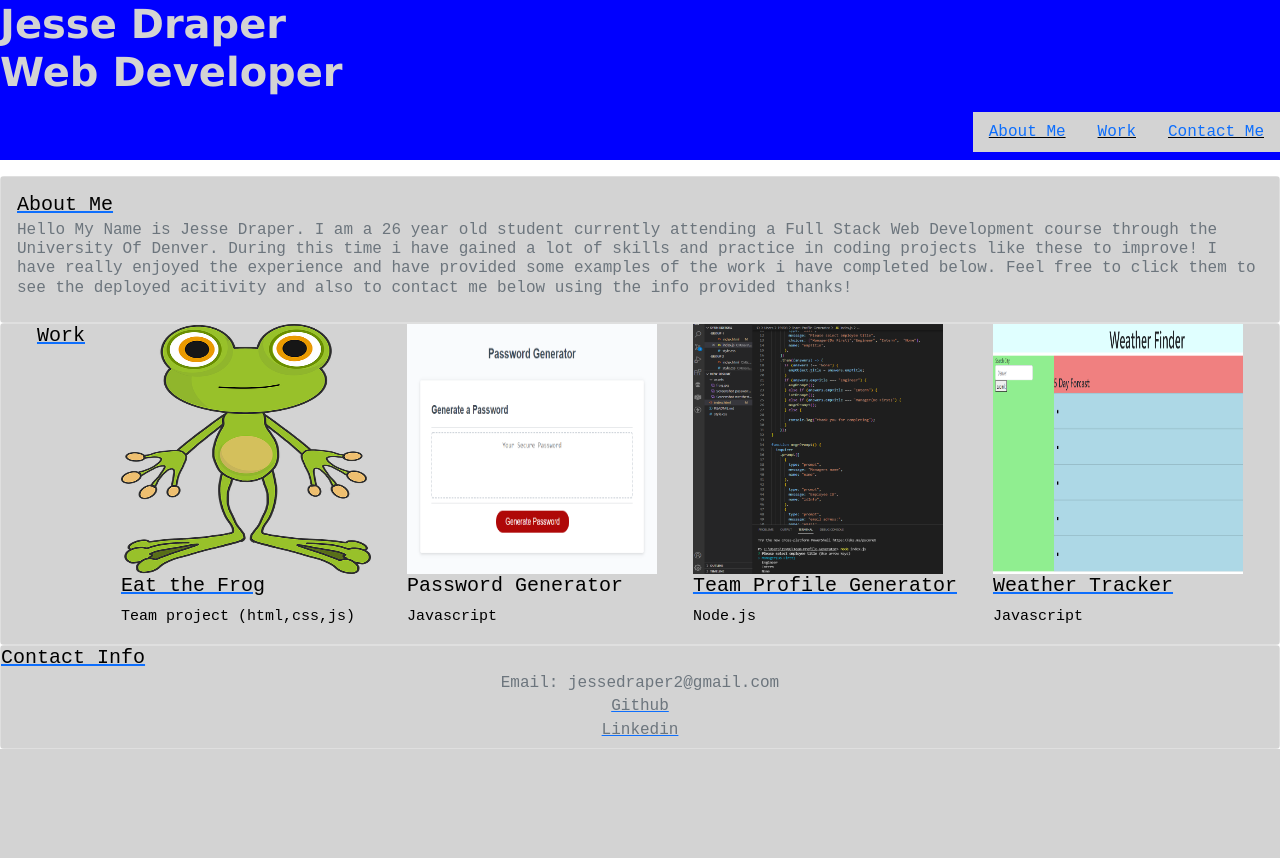
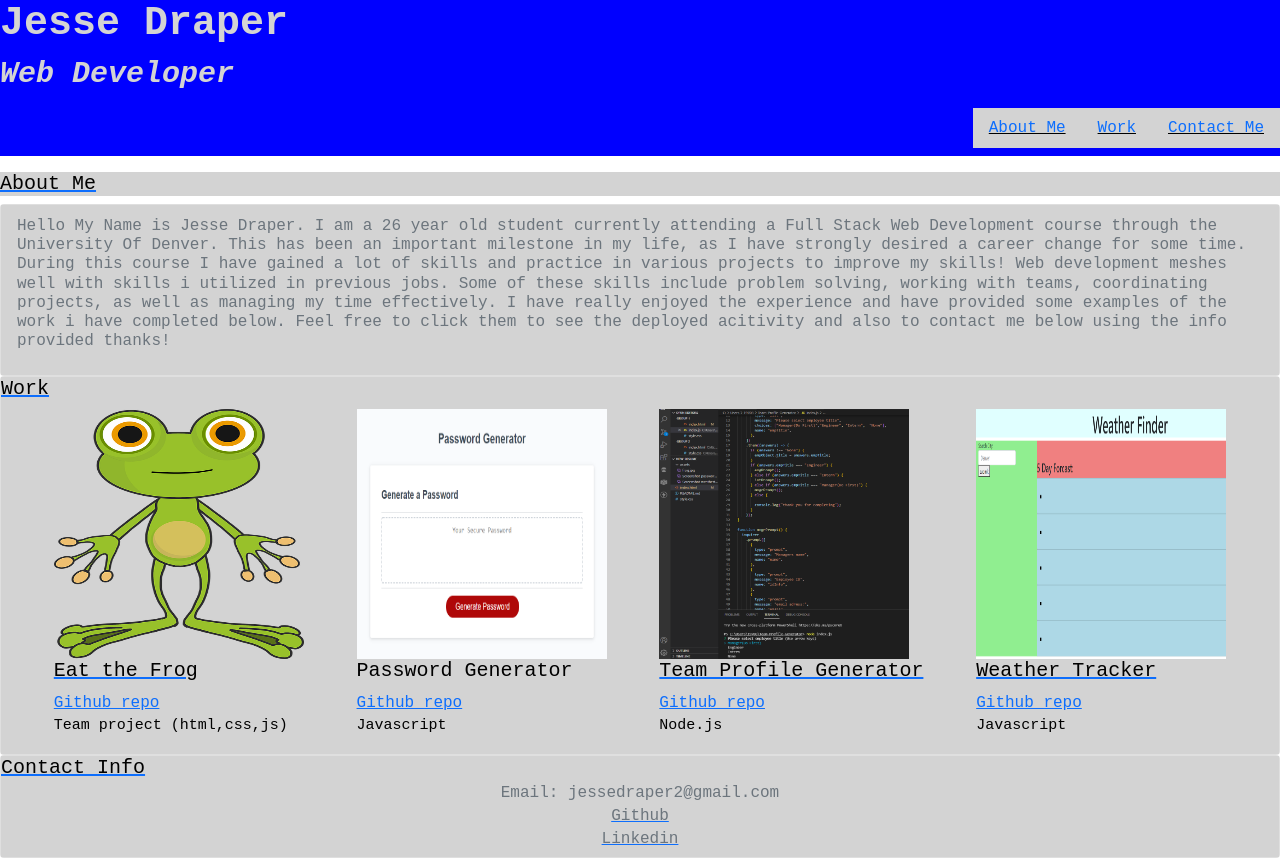
Before and after one commit to Konado22/New-Resume, a plain HTML site: page index.html in a window 1280 px wide. Before the commit the page ends 800 px from the top, so only its background shows below. Drawn offline with nearby package versions, Linux system fonts and the light colour scheme.

Commit message:
updates to resume structure

```diff
--- a/index.html
+++ b/index.html
@@ -13,47 +13,76 @@
 
 <body>
     <nav class="bannerstuff">
-        <h1 class="bigger">Jesse Draper <br> Web Developer</h1>
+        <h1 class="bigger">Jesse Draper<br></h1>
+        <h3 class="bigger" id="subheading"> Web Developer</h3>
+
         <ul class="navbar">
             <li> <a class="nav-link active" href="#About-Me"> About Me</a></li>
             <li> <a class="nav-link active" href="#Work">Work</a></li>
             <li> <a class="nav-link active" href="#Contact-Me">Contact Me</a></li>
         </ul>
     </nav>
+    <a href="#About-Me" class="card-link">
+        <h5 class="card-title">About Me</h5>
+    </a>
     <div class="card" id="About-Me" style="width: 100%;">
         <div class="card-body">
-            <a href="#About-Me" class="card-link">
+            <!-- <a href="#About-Me" class="card-link">
                 <h5 class="card-title">About Me</h5>
-            </a>
+            </a> -->
             <h6 class="card-subtitle mb-2 text-muted">Hello My Name is Jesse Draper. I am a 26 year old student
-                currently attending a Full Stack Web Development course through the University Of Denver. During this
-                time i have gained a lot of skills and practice in coding projects like these to improve! I have really
+                currently attending a Full Stack Web Development course through the University Of Denver. This has been
+                an important milestone in my life, as I have strongly desired a career change for some time. During this
+                course I have gained a lot of skills and practice in various projects to improve my skills! Web
+                development meshes well with skills i utilized in previous jobs. Some of these skills include problem
+                solving, working with teams, coordinating projects, as well as managing my time effectively. I have
+                really
                 enjoyed the experience and have provided some examples of the work i have completed below. Feel free to
                 click them to see the deployed acitivity and also to contact me below using the info provided thanks!
             </h6>
         </div>
     </div>
     <div class="card" id="Work" style="width: 100%;">
+        <a href="#Work" class="card-link">
+            <h5 class="card-title">Work</h5>
+        </a>
         <div class="card-body2">
-            <a href="#Work" class="card-link"><h5 class="card-title">Work</h5></a>
+            <!-- <a href="#Work" class="card-link"><h5 class="card-title">Work</h5></a> -->
             <div class="images">
-                <a href="https://msp4msps.github.io/eat_the_frog/"><img class="psuedo" src="assets\frog.jpg" alt="wall of led lights"></a>
-                <a href="https://msp4msps.github.io/eat_the_frog/"><h3>Eat the Frog</h3></a>
+                <a href="https://msp4msps.github.io/eat_the_frog/" target="_blank"><img class="psuedo"
+                        src="assets\frog.jpg" alt="wall of led lights"></a>
+                <a href="https://msp4msps.github.io/eat_the_frog/" target="_blank">
+                    <h3>Eat the Frog</h3>
+                </a>
+                <a href="https://github.com/msp4msps/eat_the_frog" target="_blank">Github repo</a>
                 <p>Team project (html,css,js)</p>
             </div>
             <div class="images">
-                <a href="https://konado22.github.io/Password-Generator/"><img src="assets\Screenshot passwordgen.png"></a>
-                <a href="https://konado22.github.io/Password-Generator/"></a><h3>Password Generator</h3></a>
-                <p >Javascript</p>
+                <a href="https://konado22.github.io/Password-Generator/" target="_blank"><img
+                        src="assets\Screenshot passwordgen.png"></a>
+                <a href="https://konado22.github.io/Password-Generator/" target="_blank"></a>
+                <h3>Password Generator</h3></a>
+                <a href="https://github.com/Konado22/Password-Generator" target="_blank">Github repo</a>
+
+                <p>Javascript</p>
             </div>
             <div class="images">
-                <a href="https://konado22.github.io/Day-Planner/"></a><img src="assets\Screenshot team profilegen.png"></a>
-                <a href="https://konado22.github.io/Day-Planner/"><h3>Team Profile Generator</h3></a>
+                <a href="https://konado22.github.io/Day-Planner/" target="_blank"></a><img
+                    src="assets\Screenshot team profilegen.png"></a>
+                <a href="https://konado22.github.io/Day-Planner/" target="_blank">
+                    <h3>Team Profile Generator</h3>
+                </a>
+                <a href="https://github.com/msp4msps/eat_the_frog" target="_blank">Github repo</a>
+
                 <p>Node.js</p>
             </div>
             <div class="images">
-                <a href="https://konado22.github.io/Weather-Tracker/"><img src="assets\Screenshot weathertracker.png"></a>
-                <a href="https://konado22.github.io/Weather-Tracker/"><h3>Weather Tracker</h3></a>
+                <a href="https://konado22.github.io/Weather-Tracker/" target="_blank"><img
+                        src="assets\Screenshot weathertracker.png"></a>
+                <a href="https://konado22.github.io/Weather-Tracker/" target="_blank">
+                    <h3>Weather Tracker</h3>
+                </a>
+                <a href="https://github.com/msp4msps/eat_the_frog" target="_blank">Github repo</a>
                 <p>Javascript</p>
             </div>
 
@@ -61,10 +90,16 @@
     </div>
     <div class="card" id="Contact-Me" style="width: 100%;">
         <div class="card-body3">
-            <a href="#Contact-Me" class="card-link"><h5 class="card-title">Contact Info</h5></a>
+            <a href="#Contact-Me" class="card-link">
+                <h5 class="card-title">Contact Info</h5>
+            </a>
             <h6 class="card-subtitle mb-2 text-muted" id="footerstuff">Email: jessedraper2@gmail.com</h6>
-            <a href="https://github.com/Konado22"><h6 class="card-subtitle mb-2 text-muted">Github</h6></a>
-            <a href="https://www.linkedin.com/in/jesse-draper-2b5466217/"><h6 class="card-subtitle mb-2 text-muted">Linkedin</h6></a>
+            <a href="https://github.com/Konado22" target="_blank">
+                <h6 class="card-subtitle mb-2 text-muted">Github</h6>
+            </a>
+            <a href="https://www.linkedin.com/in/jesse-draper-2b5466217/" target="_blank">
+                <h6 class="card-subtitle mb-2 text-muted">Linkedin</h6>
+            </a>
         </div>
     </div>
 </body>
--- a/style.css
+++ b/style.css
@@ -5,6 +5,11 @@
     color: black;
     margin: 0px;
     box-sizing: border-box;
+}
+#subheading {
+    font-size: 30px;
+    color: lightgray;
+    font-style: italic;
 
 }
 
@@ -22,7 +27,7 @@
 .bigger {
     font-weight: bolder;
     font-size: 40px;
-    font-family: Verdana, Geneva, Tahoma, sans-serif;
+    /* font-family: Verdana, Geneva, Tahoma, sans-serif; */
     background-color: blue;
 }
 
```
